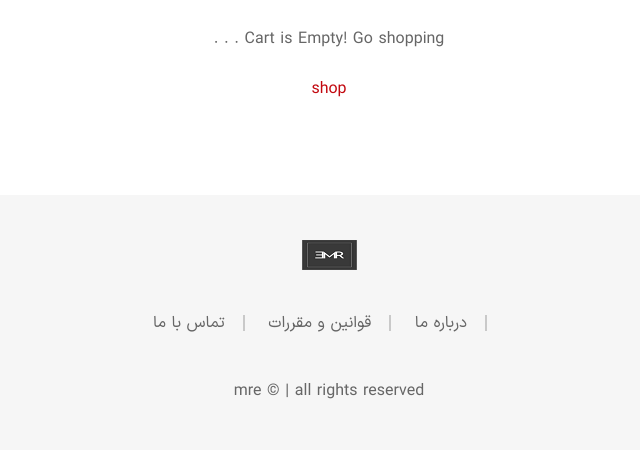
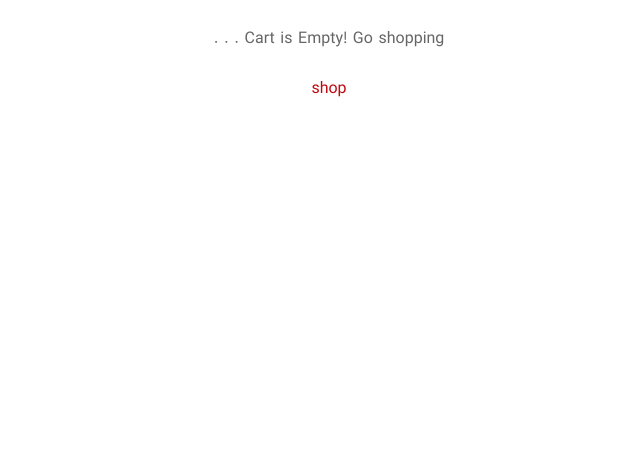
Before and after one commit to mohammadrezaelahi/online_shop, a Django app: page /cart/ in a window 1280 px wide. Shown: the part 359-809 px from the top of the page, without its empty margins (329-969 px from the left). After the commit the page ends 456 px from the top, so only its background shows below. Run offline with Django 4.2, Linux system fonts and the light colour scheme; parts of the project's set-up code (start-up, migrations or seed data) failed here and were passed over; some libraries are stand-ins or nearby versions; some web fonts are replaced.

Commit message:
split footer.html

```diff
--- a/templates/_base.html
+++ b/templates/_base.html
@@ -166,36 +166,6 @@
 </div>
 <!-- Search form Popup End -->
 
-<!-- Footer Start-->
-<footer class="footer">
-    <div class="footer-top bg-color ptb--50" data-bg-color="#f6f6f6">
-        <div class="container">
-            <div class="row justify-content-center">
-                <div class="col-lg-9 text-center">
-                    <div class="footer-widget mb--50">
-                        <div class="textwidget">
-                            <img src="{% static "img/mre.png" %}" alt="Logo">
-                        </div>
-                    </div>
-                    <div class="footer-widget mb--50 pb--1">
-                        <ul class="footer-menu">
-                            <li><a href="#">درباره ما</a></li>
-                            <li><a href="#">قوانین و مقررات</a></li>
-                            <li><a href="https://t.me/mohammadreza_elahi">تماس با ما</a></li>
-                            <span></span>
-                        </ul>
-                    </div>
-                    <div class="footer-widget">
-                        mre © | all rights reserved
-                    </div>
-                </div>
-            </div>
-        </div>
-    </div>
-</footer>
-<!-- Footer End-->
-
-
 <!-- ************************* JS Files ************************* -->
 
 <!-- jQuery JS -->
```
